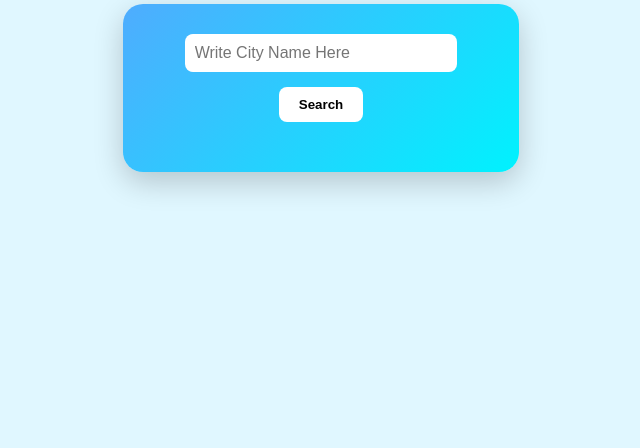
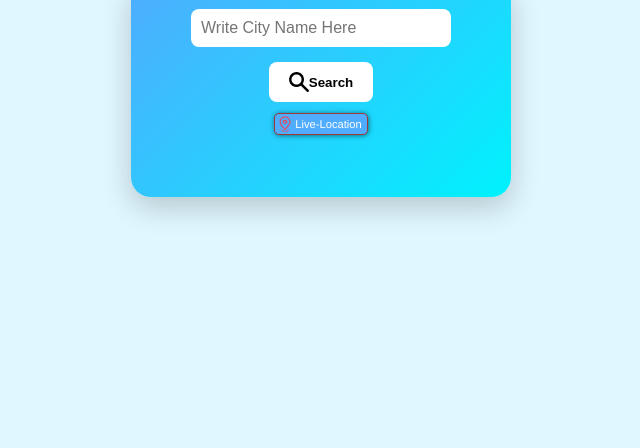
Before and after one commit to nu-amzad/Weather-Info, a plain HTML site: page index.html in a window 1280 px wide. Shown: the part 352-800 px from the top of the page, without its empty margins (319-959 px from the left). Drawn offline with Linux system fonts and the light colour scheme.

Commit message:
live-location added

```diff
--- a/index.html
+++ b/index.html
@@ -4,7 +4,7 @@
   <meta charset="UTF-8">
   <meta name="viewport" content="width=device-width, initial-scale=1.0">
   <link rel="stylesheet" href="style.css">
-  <link rel="icon" type="image/png" href="icon.png">
+  <link rel="icon" type="image/png" href="icons/web-icon.png">
   <title>Weather-INFO</title>
 </head>
 <body>
@@ -12,7 +12,8 @@
   <div id="the-box">
     <div id="search-section">
       <input id="search-box" placeholder="Write City Name Here">
-      <button id="search-btn">Search</button>
+      <button id="search-btn"><img src="icons/search-icon.png" height="20px">Search</button>
+      <p id="live-loc"><img src="icons/location-icon.png" height="20px">Live-Location</p>
       <div id="infos">
         <p id="temp"></p>
         <p id="weather"></p>
--- a/script.js
+++ b/script.js
@@ -2,6 +2,7 @@ let searchbar = document.getElementById('search-box');
 let btn = document.getElementById('search-btn');
 let temp = document.getElementById('temp');
 let weat = document.getElementById('weather');
+let livloc = document.getElementById('live-loc');
 let cityName;
 
 async function getdata(value){
@@ -14,6 +15,28 @@ async function getdata(value){
   }
 }
 
+async function getdataLL(value1, value2){
+  try{
+  let datas = await fetch(`https://api.openweathermap.org/data/2.5/weather?lat=${value1}&lon=${value2}&appid=4a0470befc3535138ebf692dd9865e7c&lang=en`);
+  return await datas.json();
+  }
+  catch(error){
+    return console.log(error);
+  }
+}
+
+
+async function locationSuccess(position){
+  const llreturnedData= await getdataLL(position.coords.latitude, position.coords.longitude);
+  let tocel = llreturnedData.main.temp - 273.15;
+  temp.textContent = `Tempreature: ${tocel.toFixed(2)}°C`;
+  weat.textContent = `Weather: ${llreturnedData.weather[0].description.toUpperCase()}`;
+}
+
+function locationFailed(){
+  console.log ('Cannto Access Location');
+}
+
 btn.addEventListener('click', async()=>{
   cityName = searchbar.value;
   searchbar.value = '';
@@ -23,3 +46,7 @@ btn.addEventListener('click', async()=>{
   weat.textContent = `Weather: ${returnedData.weather[0].description.toUpperCase()}`;
 
 })
+
+livloc.addEventListener('click', async ()=>{
+  navigator.geolocation.getCurrentPosition(locationSuccess,locationFailed);
+})
--- a/style.css
+++ b/style.css
@@ -20,9 +20,17 @@ body{
     min-width: 300px;
     max-width: 400px;
 }
-
+#search-section{
+    display: flex;
+    flex-direction: column;
+    justify-content: center;
+    align-items: center;
+}
 
 #search-box{
+    display: flex;
+    justify-content: center;
+    align-items: center;
     padding: 10px;
     width: 80%;
     border: none;
@@ -32,6 +40,9 @@ body{
 }
 
 #search-btn{
+    display: flex;
+    justify-content: center;
+    align-items: center;
     padding: 10px 20px;
     border: none;
     background-color: white;
@@ -50,6 +61,18 @@ body{
     transform: scale(0.95);
 }
 
+#live-loc{
+    display: flex;
+    justify-content: center;
+    align-items: center;
+    font-size: .7rem;
+    border: solid 1px #9d3a3a;
+    border-radius: 5px;
+    padding-right: 5px;
+    background-color: #4facfe;
+    box-shadow: .5px .5px 5px #0000008a ;
+    cursor: pointer;
+}
 #temp, #Weather{
     margin-top: 20px;
     font-size: 1.2rem;
```
Also changed, not shown: icons/location-icon.png (added), icons/search-icon.png (added), icons/web-icon.png (renamed from icon.png).
